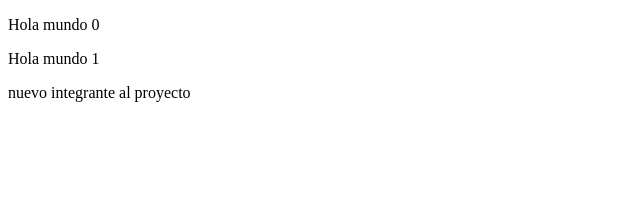
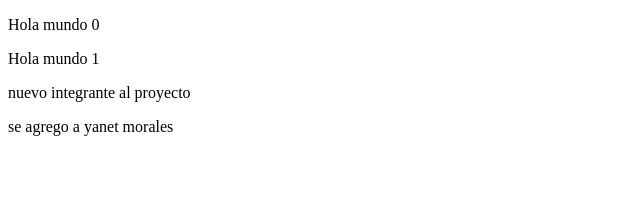
Before and after one commit to wilmer-morales/proAngularA, an Angular app: page / in a window 1280 px wide. Shown: the top 208 px of the page, without its empty margins (0-640 px from the left). Built offline with nearby package versions, Linux system fonts and the light colour scheme.

Commit message:
se agrego a yanet morales

```diff
--- a/src/app/app.component.html
+++ b/src/app/app.component.html
@@ -1,3 +1,4 @@
 <p>Hola mundo 0</p>
 <p>Hola mundo 1</p>
 <p>nuevo integrante al proyecto</p>
+<p>se agrego a yanet morales</p>
```
